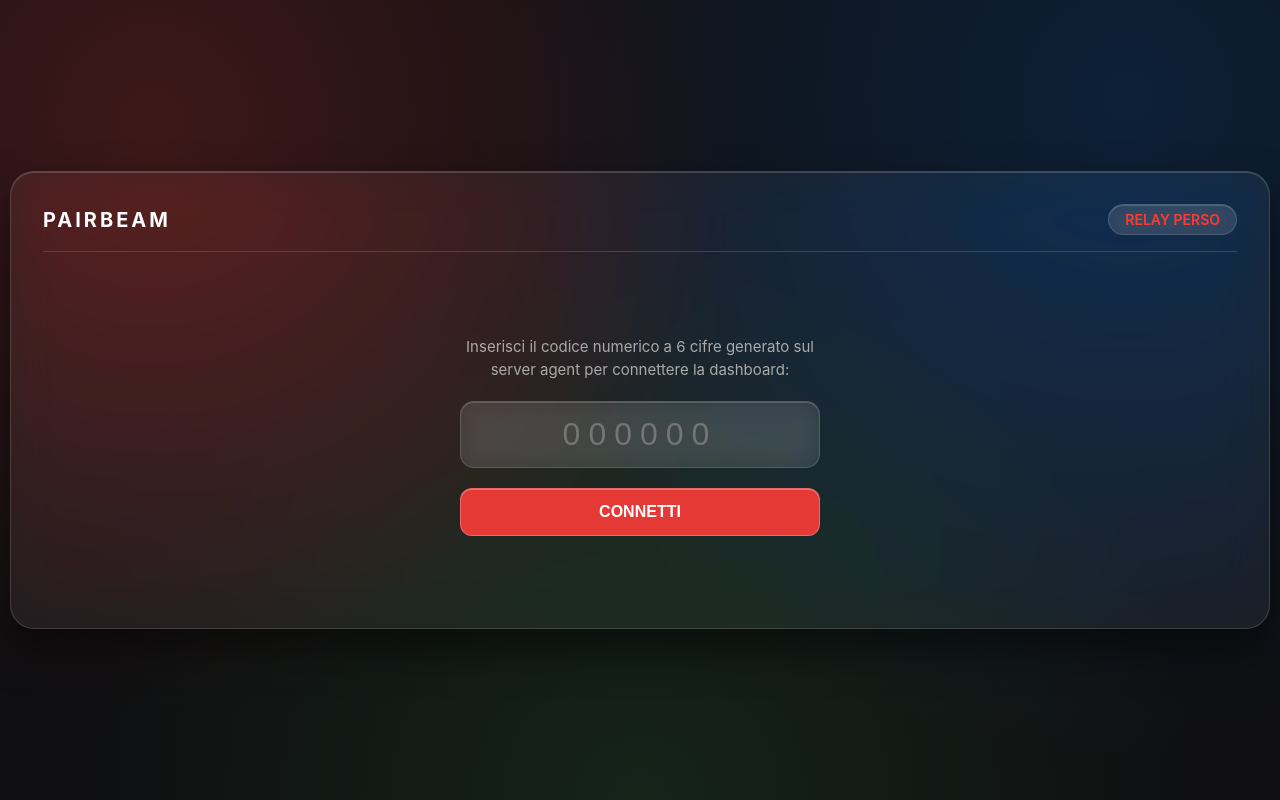
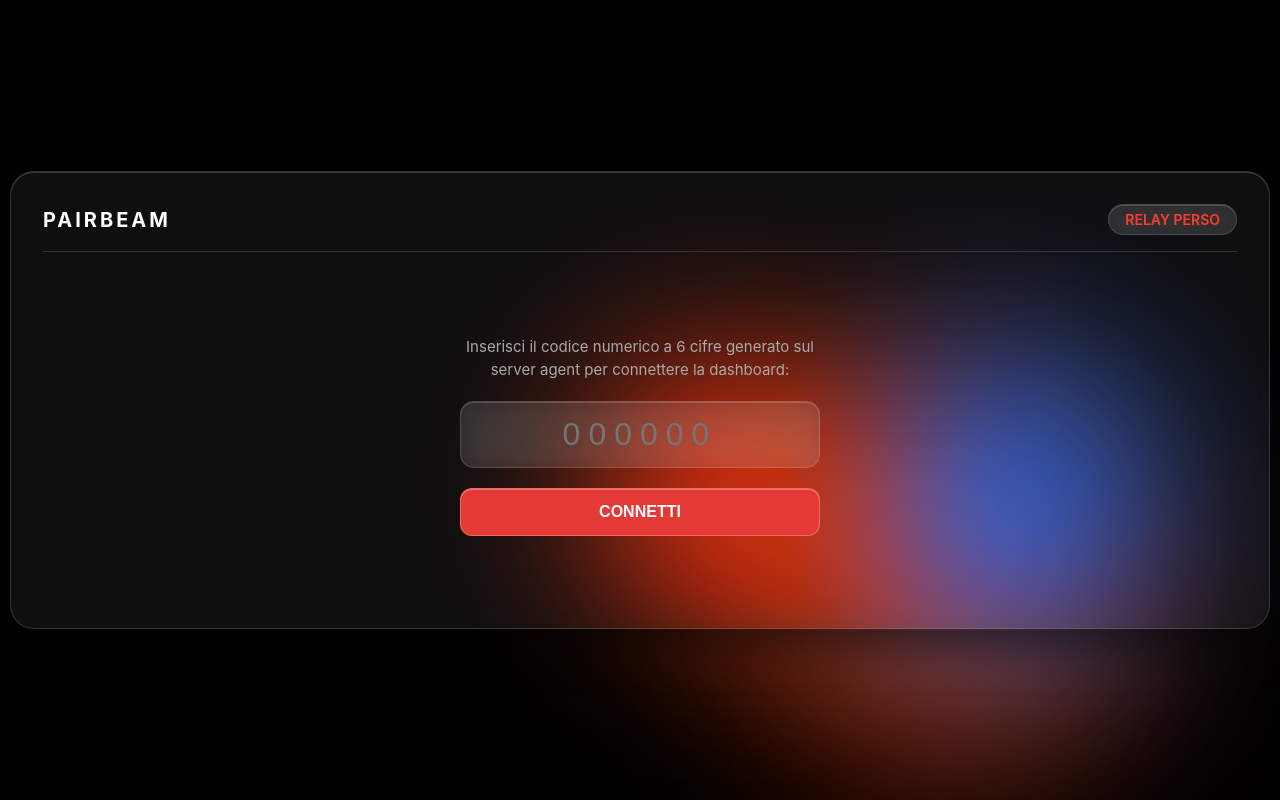
Before and after one commit to Diego-m4i/bravia-remote, a website: page public/mobile.html in a window 1280 px wide. Drawn offline with Linux system fonts and the light colour scheme.

Commit message:
Sfondo nero con bagliori rosso/blu dinamici (mark III)
Sostituisce lo sfondo scuro con macchie colorate statiche di
telecomando e schermata di setup con nero pieno e tre bagliori
sfocati (rosso e blu) che fluttuano lentamente in loop via CSS,
mantenendo invariato lo stile liquid glass dei pannelli.

```diff
--- a/public/mobile.html
+++ b/public/mobile.html
@@ -6,8 +6,8 @@
 <title>PairBeam</title>
 <style>
   :root {
-    --bg-color: #0f0f11;
-    --remote-bg: #16161a;
+    --bg-color: #000000;
+    --remote-bg: #000000;
     --card-bg: #202024;
     --btn-bg: #2e2e34;
     --btn-active: #3e3e46;
@@ -33,11 +33,7 @@
 
   body {
     font-family: -apple-system, BlinkMacSystemFont, "Segoe UI", Roboto, sans-serif;
-    background:
-      radial-gradient(circle at 12% 15%, rgba(229, 57, 53, 0.22), transparent 45%),
-      radial-gradient(circle at 88% 12%, rgba(0, 122, 255, 0.16), transparent 50%),
-      radial-gradient(circle at 50% 100%, rgba(76, 217, 100, 0.1), transparent 55%),
-      var(--bg-color);
+    background: var(--bg-color);
     color: var(--btn-text);
     display: flex;
     justify-content: center;
@@ -46,7 +42,59 @@
     padding: 10px;
   }
 
+  .glow-orb {
+    position: fixed;
+    z-index: 0;
+    border-radius: 50%;
+    filter: blur(70px);
+    pointer-events: none;
+    will-change: transform;
+  }
+  .glow-orb.red {
+    width: 46vw;
+    height: 46vw;
+    background: radial-gradient(circle, rgba(255, 61, 0, 0.85), rgba(255, 61, 0, 0) 70%);
+    animation: driftA 24s ease-in-out infinite;
+  }
+  .glow-orb.blue {
+    width: 38vw;
+    height: 38vw;
+    background: radial-gradient(circle, rgba(0, 122, 255, 0.8), rgba(0, 122, 255, 0) 70%);
+    animation: driftB 29s ease-in-out infinite;
+  }
+  .glow-orb.red2 {
+    width: 32vw;
+    height: 32vw;
+    background: radial-gradient(circle, rgba(255, 87, 34, 0.75), rgba(255, 87, 34, 0) 70%);
+    animation: driftC 34s ease-in-out infinite;
+  }
+
+  @keyframes driftA {
+    0%   { top: -12%;  left: 4%;  }
+    30%  { top: 46%;   left: 62%; }
+    60%  { top: 68%;   left: 8%;  }
+    100% { top: -12%;  left: 4%;  }
+  }
+  @keyframes driftB {
+    0%   { top: 60%;  left: 70%; }
+    35%  { top: 6%;   left: 48%; }
+    70%  { top: 42%;  left: -6%; }
+    100% { top: 60%;  left: 70%; }
+  }
+  @keyframes driftC {
+    0%   { top: 20%;  left: 30%; }
+    40%  { top: 74%;  left: 66%; }
+    75%  { top: 40%;  left: 82%; }
+    100% { top: 20%;  left: 30%; }
+  }
+
+  @media (prefers-reduced-motion: reduce) {
+    .glow-orb { animation: none; }
+  }
+
   .remote-container {
+    position: relative;
+    z-index: 1;
     width: 100%;
     max-width: 1280px;
     background: var(--glass-bg);
@@ -360,6 +408,10 @@
 </style>
 </head>
 <body>
+
+  <div class="glow-orb red"></div>
+  <div class="glow-orb blue"></div>
+  <div class="glow-orb red2"></div>
 
   <div class="remote-container">
     <header>
```
Also changed, not shown: public/setup.html (+58 -6 lines).
